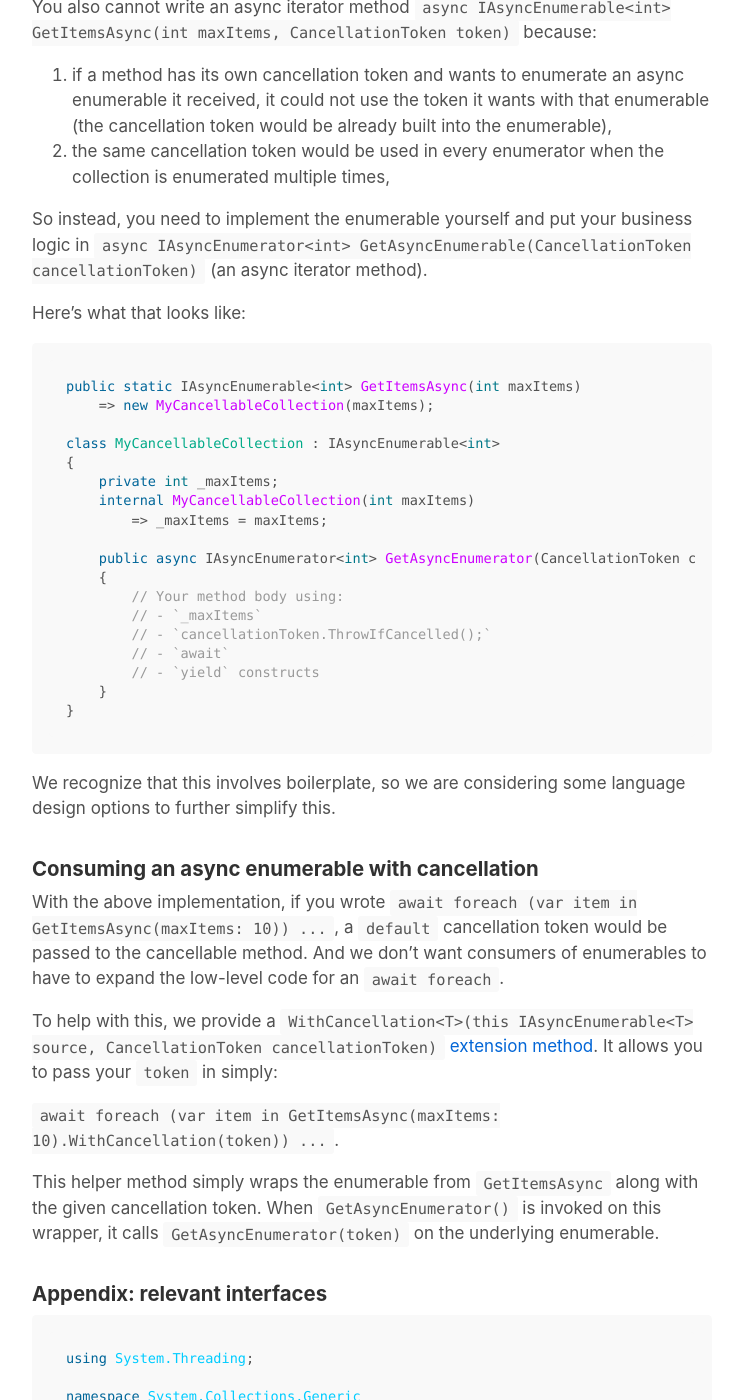
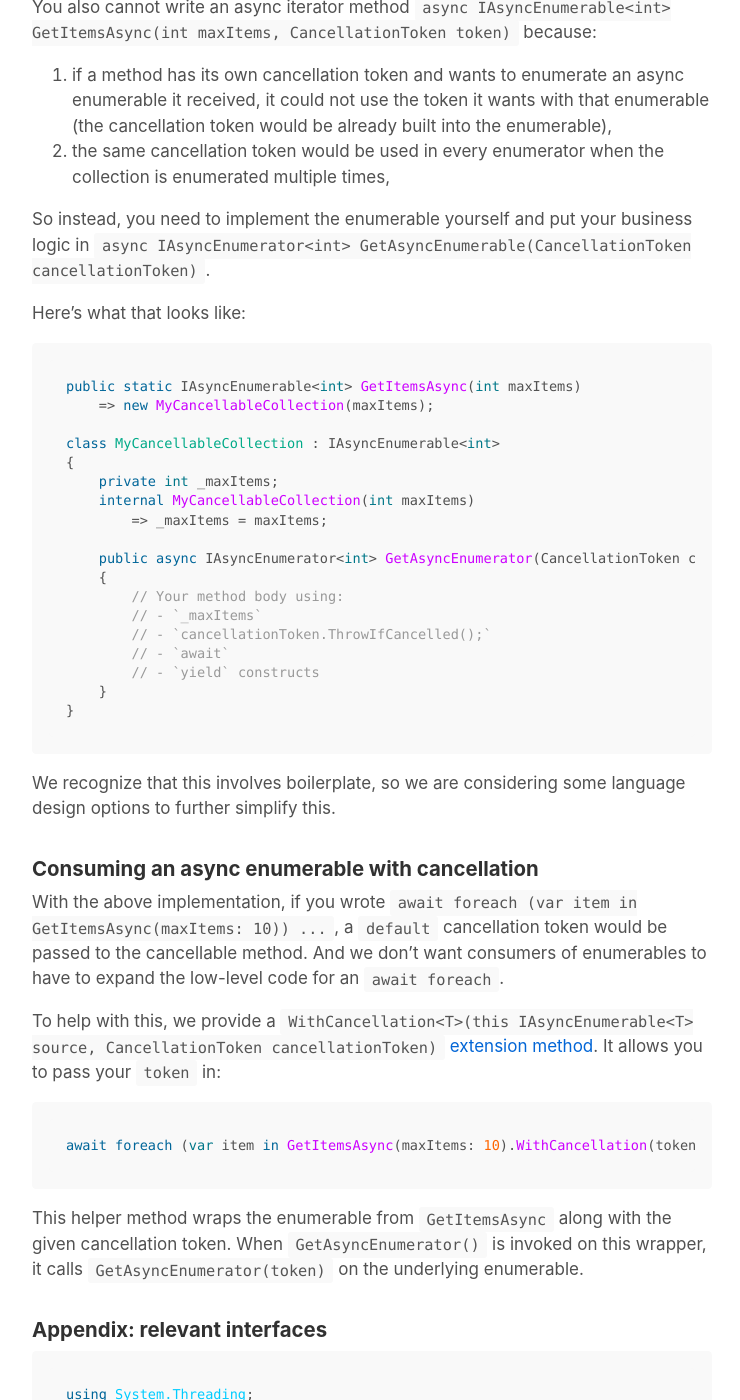
Before and after one commit to jcouv/jcouv.github.io, a Jekyll site: the page built from _posts/2019-03-08-async-enumerables-with-cancellation.md, in a window 1280 px wide and 1400 px high, scrolled down 1534 px. Shown: the whole window, without its empty margins (268-1008 px from the left). Built offline with Jekyll 4.4.1, drawn with Linux system fonts in a browser that asks for light colours; comment, search, counter and statistics services are not loaded.

Commit message:
Update 2019-03-08-async-enumerables-with-cancellation.md

````diff
--- a/_posts/2019-03-08-async-enumerables-with-cancellation.md
+++ b/_posts/2019-03-08-async-enumerables-with-cancellation.md
@@ -48,7 +48,7 @@ You also cannot write an async iterator method `async IAsyncEnumerable<int> GetI
 1. if a method has its own cancellation token and wants to enumerate an async enumerable it received, it could not use the token it wants with that enumerable (the cancellation token would be already built into the enumerable),
 2. the same cancellation token would be used in every enumerator when the collection is enumerated multiple times,
 
-So instead, you need to implement the enumerable yourself and put your business logic in `async IAsyncEnumerator<int> GetAsyncEnumerable(CancellationToken cancellationToken)` (an async iterator method).
+So instead, you need to implement the enumerable yourself and put your business logic in `async IAsyncEnumerator<int> GetAsyncEnumerable(CancellationToken cancellationToken)`.
 
 Here's what that looks like:
 
@@ -79,11 +79,13 @@ We recognize that this involves boilerplate, so we are considering some language
 
 With the above implementation, if you wrote `await foreach (var item in GetItemsAsync(maxItems: 10)) ...`, a `default` cancellation token would be passed to the cancellable method. And we don't want consumers of enumerables to have to expand the low-level code for an `await foreach`.
 
-To help with this, we provide a `WithCancellation<T>(this IAsyncEnumerable<T> source, CancellationToken cancellationToken)` [extension method](https://github.com/dotnet/coreclr/pull/21939). It allows you to pass your `token` in simply:
+To help with this, we provide a `WithCancellation<T>(this IAsyncEnumerable<T> source, CancellationToken cancellationToken)` [extension method](https://github.com/dotnet/coreclr/pull/21939). It allows you to pass your `token` in:
 
-`await foreach (var item in GetItemsAsync(maxItems: 10).WithCancellation(token)) ...`.
+```csharp
+await foreach (var item in GetItemsAsync(maxItems: 10).WithCancellation(token)) ...
+```
 
-This helper method simply wraps the enumerable from `GetItemsAsync` along with the given cancellation token. When `GetAsyncEnumerator()` is invoked on this wrapper, it calls `GetAsyncEnumerator(token)` on the underlying enumerable.
+This helper method wraps the enumerable from `GetItemsAsync` along with the given cancellation token. When `GetAsyncEnumerator()` is invoked on this wrapper, it calls `GetAsyncEnumerator(token)` on the underlying enumerable.
 
 ### Appendix: relevant interfaces
 
````
